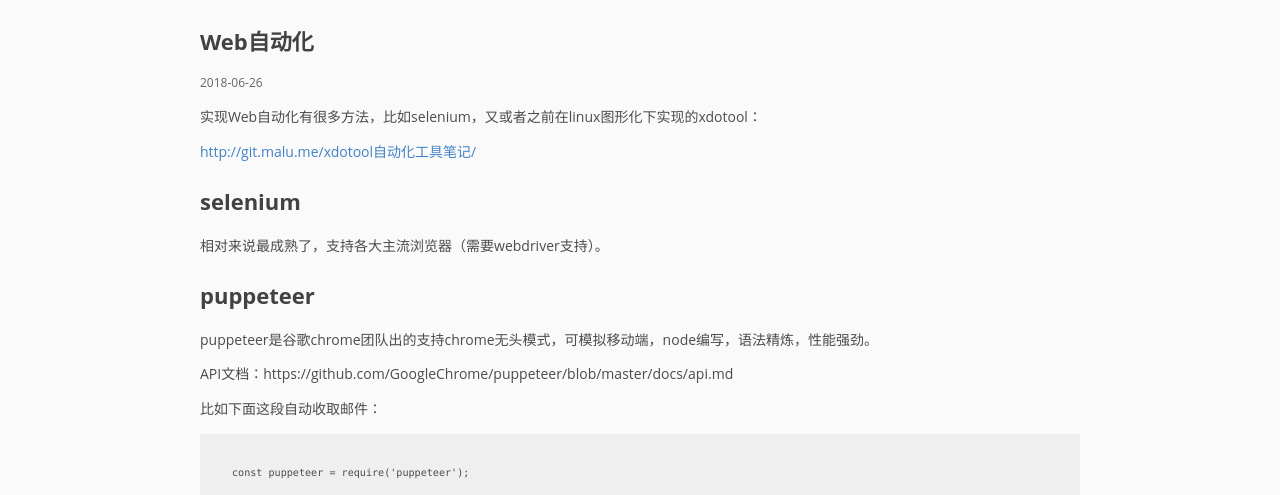
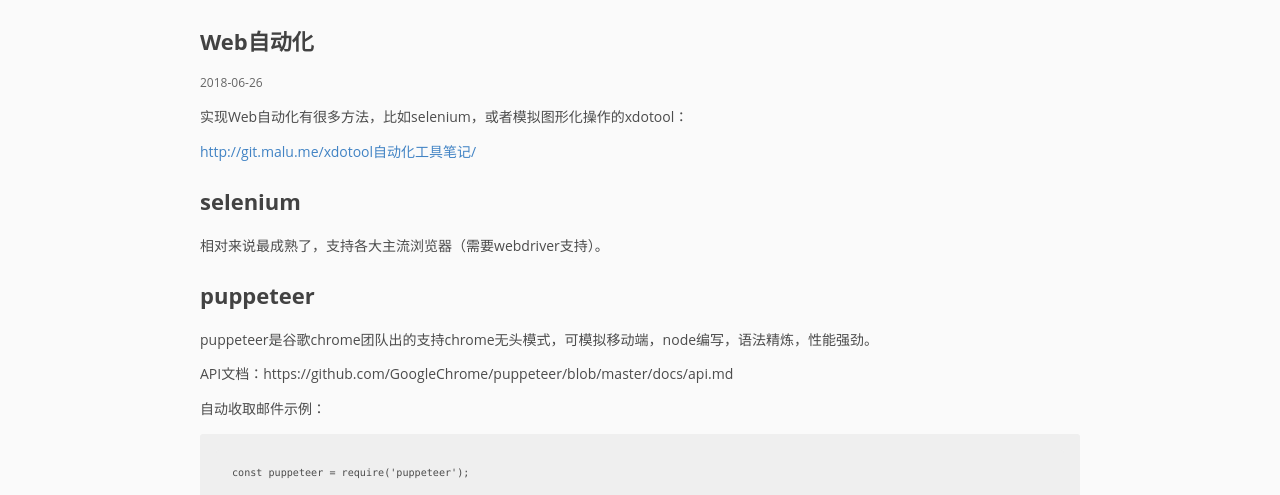
Before and after one commit to pingmalu/pingmalu.github.io, a Jekyll site: the page built from _posts/2018-06-26-Web自动化.md, in a window 1280 px wide. Shown: the part 263-758 px from the top of the page. Built offline with Jekyll 4.4.1, drawn with Linux system fonts in a browser that asks for light colours.

Commit message:
'update'

```diff
--- a/_posts/2018-06-26-Web自动化.md
+++ b/_posts/2018-06-26-Web自动化.md
@@ -3,7 +3,7 @@
 title:  "Web自动化"
 ---
 
-实现Web自动化有很多方法，比如selenium，又或者之前在linux图形化下实现的xdotool：
+实现Web自动化有很多方法，比如selenium，或者模拟图形化操作的xdotool：
 
 [http://git.malu.me/xdotool自动化工具笔记/](http://git.malu.me/xdotool%E8%87%AA%E5%8A%A8%E5%8C%96%E5%B7%A5%E5%85%B7%E7%AC%94%E8%AE%B0/)
 
@@ -18,7 +18,7 @@
 API文档：https://github.com/GoogleChrome/puppeteer/blob/master/docs/api.md
 
 
-比如下面这段自动收取邮件：
+自动收取邮件示例：
 
 	const puppeteer = require('puppeteer');
 
```
